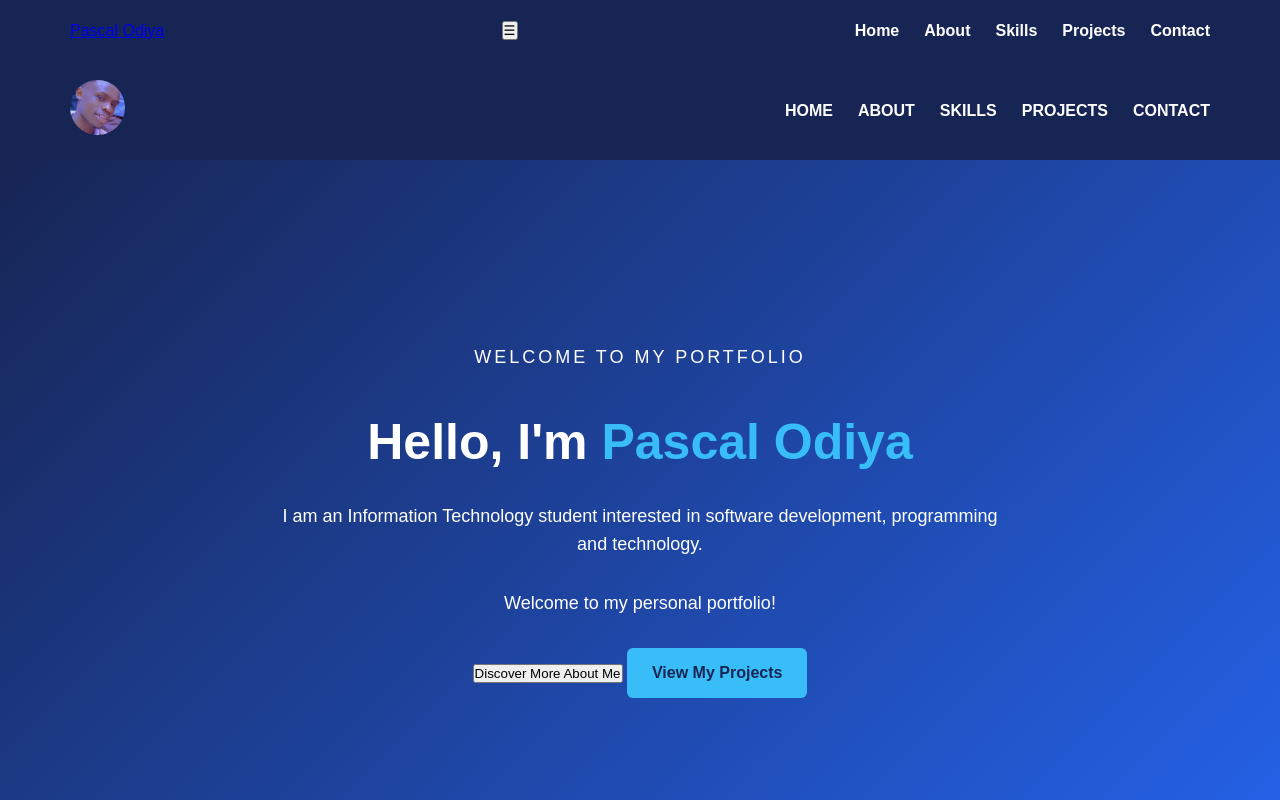
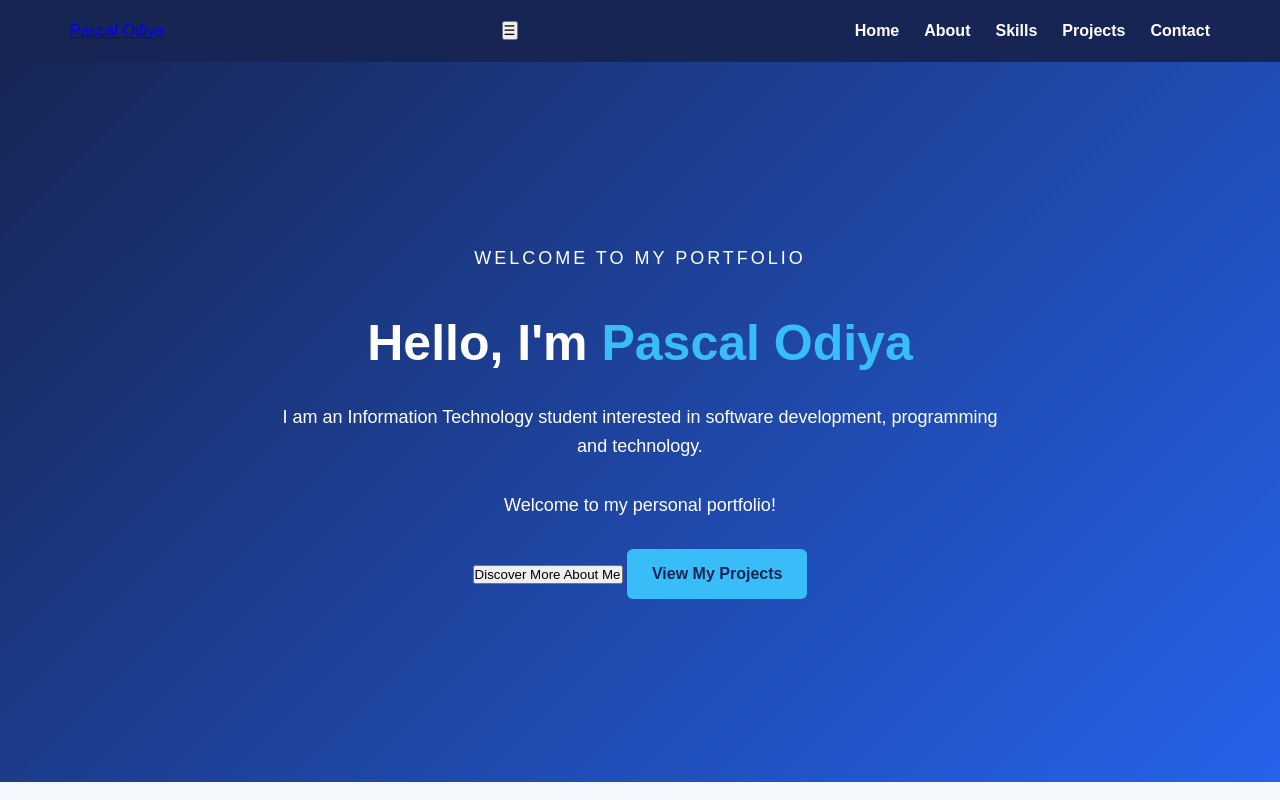
Before and after one commit to P-Expert/portfolio, a plain HTML site: page index.html in a window 1280 px wide. Shown: the top 800 px of the page. Drawn offline with Linux system fonts and the light colour scheme.

Commit message:
Fix formatting issues in index.html

```diff
--- a/index.html
+++ b/index.html
@@ -32,24 +32,6 @@
         </ul>
     </nav>
 </header>
-
-    <header>
-        <nav class="navbar">
-
-            <div class="logo">
-                <img src="logo.png" alt="Pascal Odiya">
-            </div>
-
-            <ul class="nav-links">
-                <li><a href="#home">HOME</a></li>
-                <li><a href="#about">ABOUT</a></li>
-                <li><a href="#skills">SKILLS</a></li>
-                <li><a href="#projects">PROJECTS</a></li>
-                <li><a href="#contact">CONTACT</a></li>
-            </ul>
-        </nav>
-    </header>
-
 
     <main>
 
```
